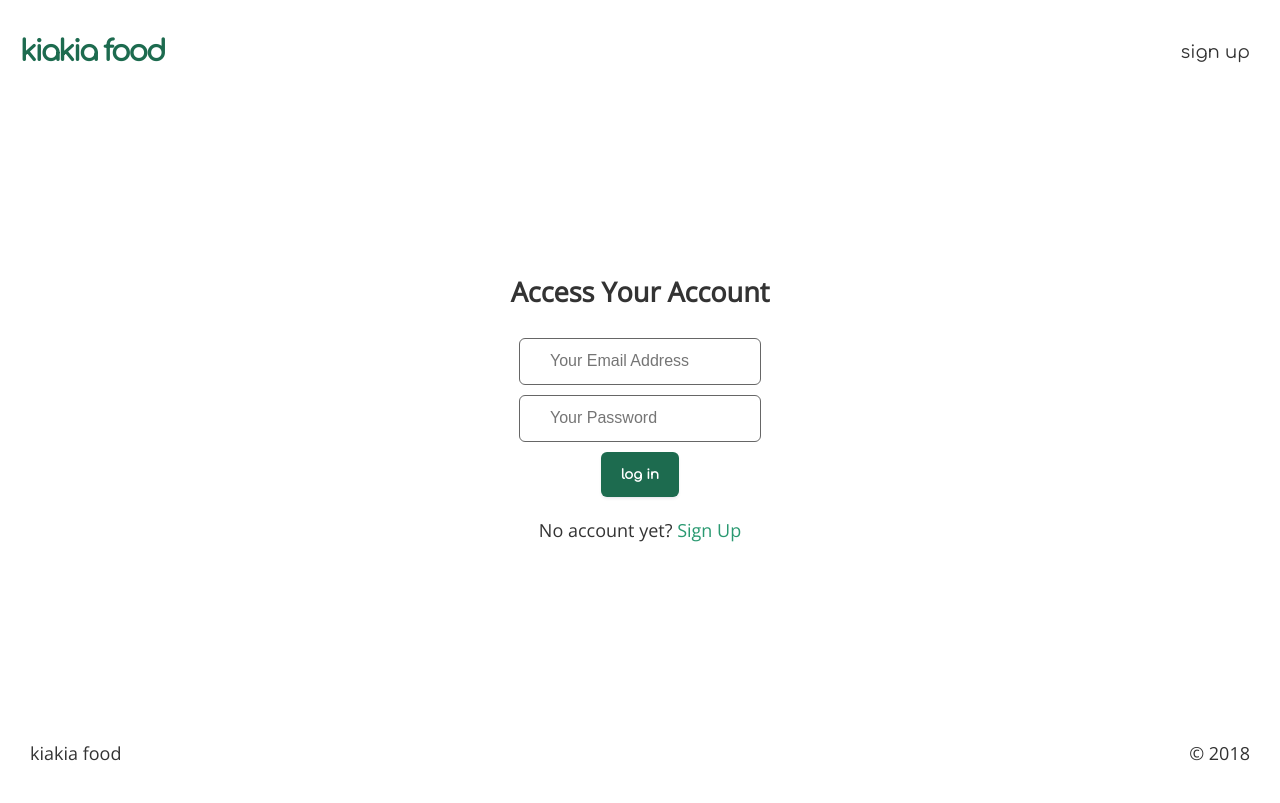
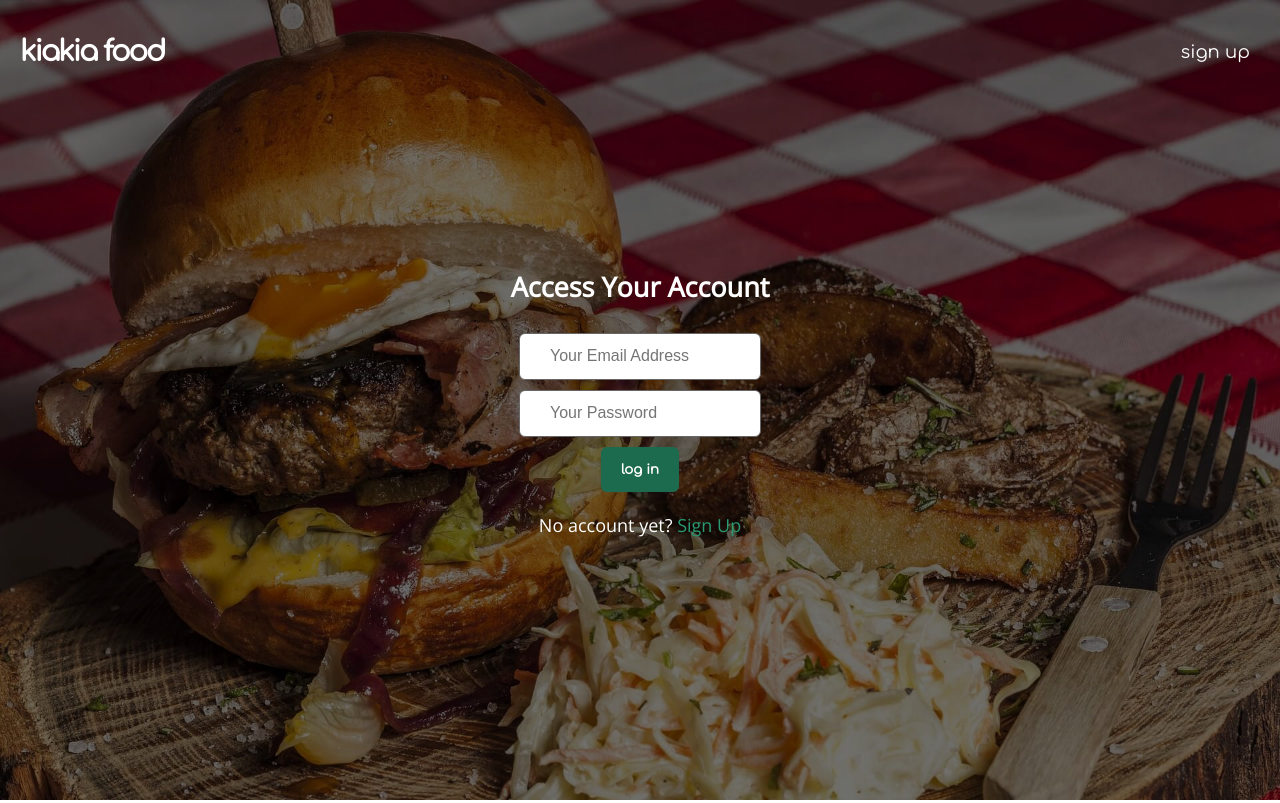
Before and after one commit to akhilome/fast-food-fast, a plain HTML site: page ui/sign-in.html in a window 1280 px wide. Drawn offline with nearby package versions, Linux system fonts and the light colour scheme.

Commit message:
fix(login-background): make login and sign up pages less plain
[Fixes #161171072]

```diff
--- a/ui/assets/main.css
+++ b/ui/assets/main.css
@@ -132,6 +132,20 @@ img.food {
 .hero h2 {
   font-size: 2.6rem;
   margin-bottom: 50px;
+  text-align: center;
+}
+
+/* Login & Sign Up Pages*/
+body.auth {
+  background: url('./images/hamburger.jpg');
+  background-attachment: fixed;
+  background-repeat: no-repeat;
+  background-size: cover;
+  color: #fff;
+}
+
+div.auth {
+  min-height: 100vh;
 }
 
 /* Wrapper */
--- a/ui/sign-in.html
+++ b/ui/sign-in.html
@@ -8,8 +8,8 @@
     <link rel="stylesheet" href="assets/main.css">
     <title>Sign In</title>
   </head>
-<body>
-  <header>
+<body class="auth">
+  <header class="transparent">
     <div class="site-title">
       <h2><a href="index.html">Kiakia Food</a></h2>
     </div>
@@ -21,7 +21,7 @@
     </nav>
   </header>
 
-  <div class="wrapper">
+  <div class="wrapper auth">
     <section class="container">
       <h2>Access Your Account</h2>
       <form>
@@ -35,15 +35,6 @@
     </section>
   </div>
 
-  <footer>
-    <div class="footer-left">
-      <p>kiakia food</p>
-    </div>
-    <div class="footer-right">
-      <p>&copy; 2018</p>
-    </div>
-  </footer>
-
   <script src="assets/main.js"></script>
 </body>
 </html>
```
Also changed, not shown: ui/sign-up.html (+3 -12 lines).
